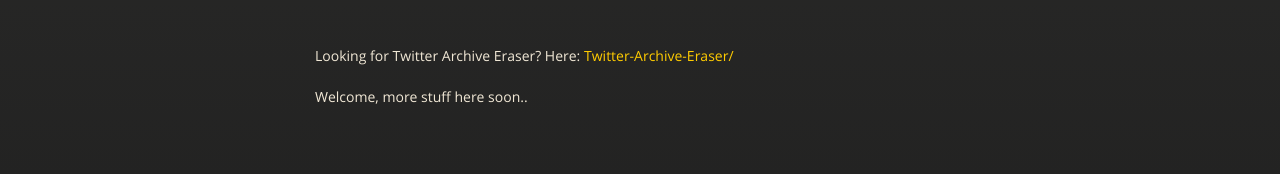
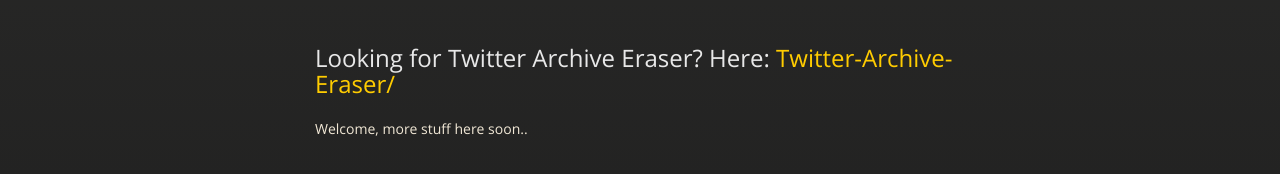
Before and after one commit to martani/martani.github.com, a plain HTML site: page index.html in a window 1280 px wide. Shown: the part 226-400 px from the top of the page. Drawn offline with nearby package versions, Linux system fonts and the light colour scheme.

Commit message:
Update index.html

```diff
--- a/index.html
+++ b/index.html
@@ -51,7 +51,7 @@
         </div>
 
 
-	<p><h2></h2>Looking for Twitter Archive Eraser? Here: <a href="http://martani.github.io/Twitter-Archive-Eraser/">Twitter-Archive-Eraser/</a></h2></p>
+	<p><h2>Looking for Twitter Archive Eraser? Here: <a href="http://martani.github.io/Twitter-Archive-Eraser/">Twitter-Archive-Eraser/</a></h2></p>
         <p>Welcome, more stuff here soon..</p>
       </section>
 
```
